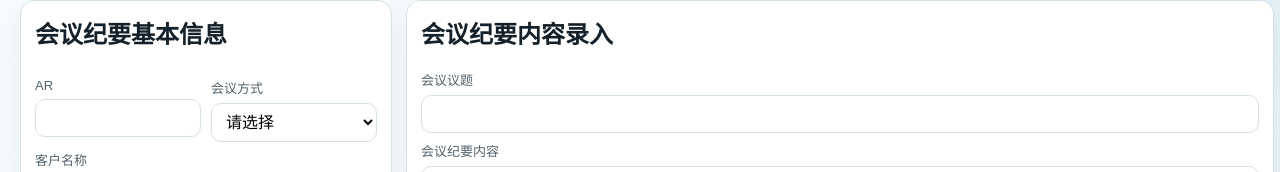
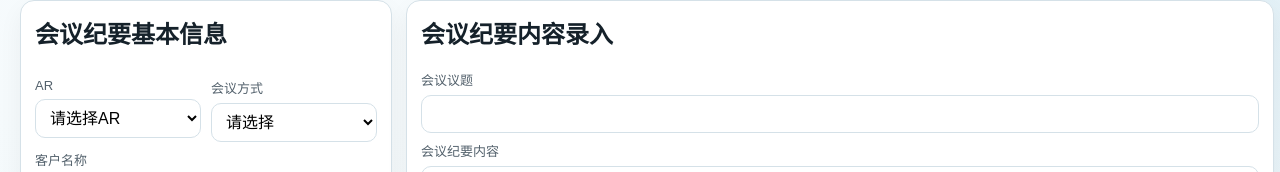
Before and after one commit to smartie-W/meeting-minutes-web, a plain HTML site: page index.html in a window 1280 px wide. Shown: the part 96-268 px from the top of the page. Drawn offline with Linux system fonts and the light colour scheme; no server answers.

Commit message:
chore(auto-sync): 2026-02-22 23:05:46

```diff
--- a/index.html
+++ b/index.html
@@ -32,7 +32,17 @@
               <div class="grid-2">
                 <div>
                   <label for="sales-name">AR</label>
-                  <input id="sales-name" required />
+                  <select id="sales-name" required>
+                    <option value="" selected disabled>请选择AR</option>
+                    <option value="唐龙军">唐龙军</option>
+                    <option value="李彤">李彤</option>
+                    <option value="周思">周思</option>
+                    <option value="郭淼">郭淼</option>
+                    <option value="张柳云">张柳云</option>
+                    <option value="王雪靖">王雪靖</option>
+                    <option value="其他人">其他人</option>
+                  </select>
+                  <input id="sales-name-other" placeholder="请输入AR姓名" style="display:none; margin-top:8px;" />
                 </div>
                 <div>
                   <label for="meeting-mode">会议方式</label>
```
